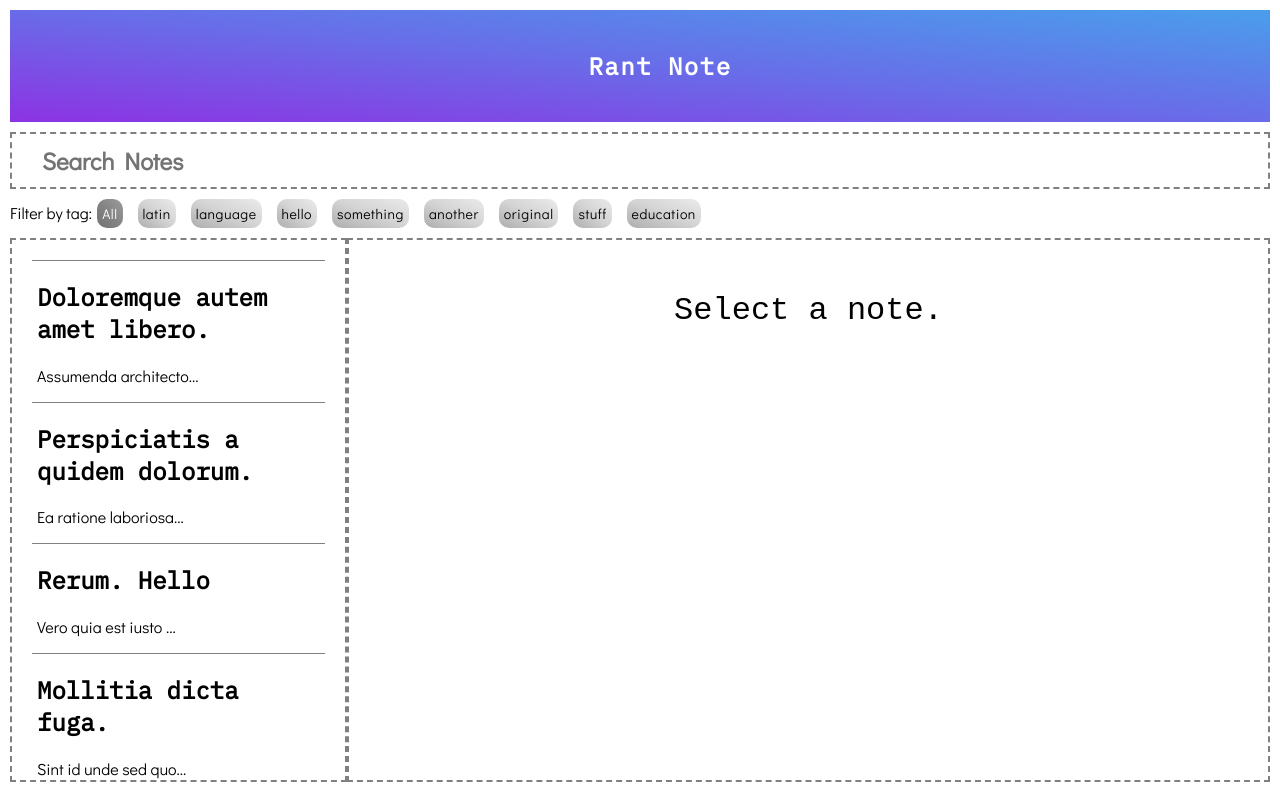
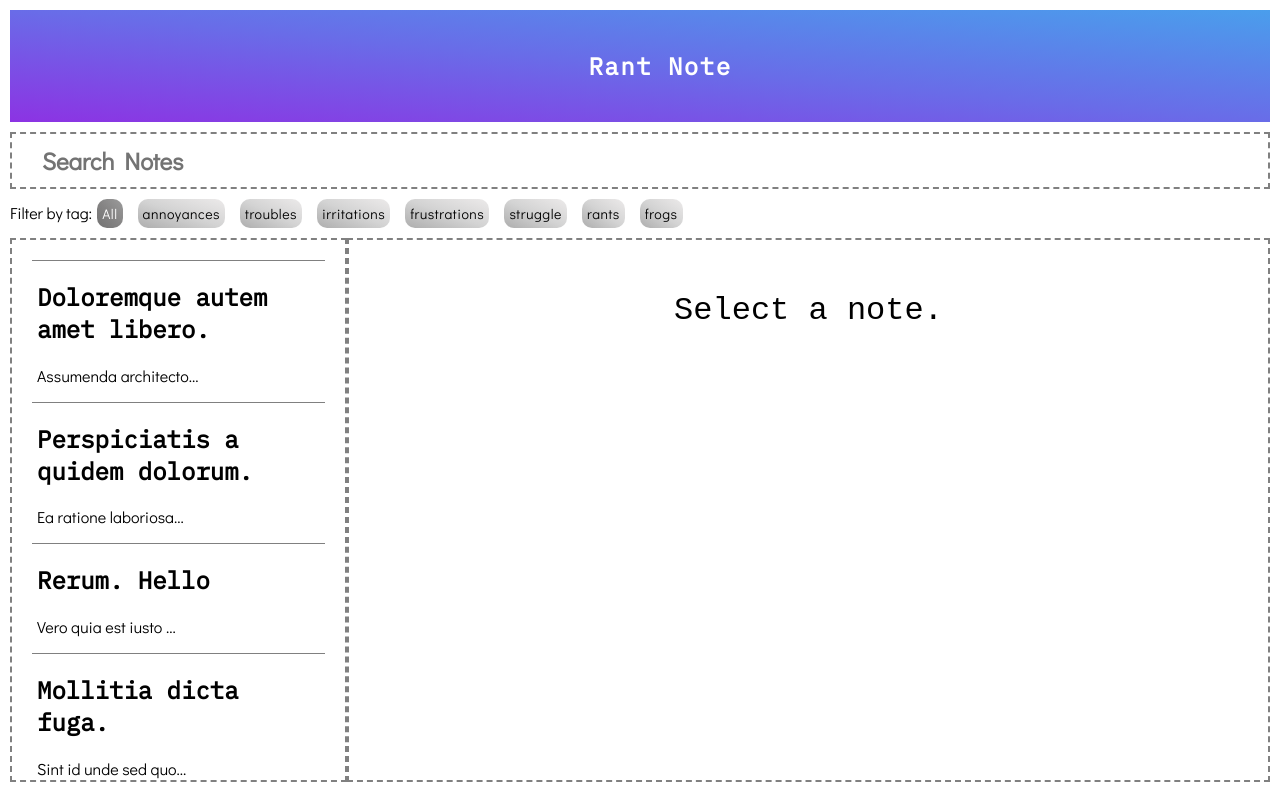
Before and after one commit to 1stofhername/react-rant-note, a React (Create React App) app: page / in a window 1280 px wide. Built offline with nearby package versions, Linux system fonts and the light colour scheme; data requests are answered from the project's data file.

Commit message:
Change default filterTag state from  to All

```diff
--- a/db/db.json
+++ b/db/db.json
@@ -12,7 +12,7 @@
       "title": "Doloremque autem amet libero.",
       "body": "Assumenda architecto dignissimos sunt ex. Dolor corporis officia repellendus. Sit et numquam pariatur accusantium quis possimus maxime sint. Mollitia provident laudantium est adipisci rerum et dolorem eveniet.\n \nLabore consequuntur quo sed sit molestiae magnam laudantium voluptas aut. Velit laudantium natus laboriosam dolore nobis et illum aliquam totam. Odit ut distinctio sunt iusto placeat consequuntur.\n \nModi id ab corporis. Voluptatem ipsam modi nisi non dolores odit dignissimos sint. Fugiat magnam ab nostrum consectetur non praesentium culpa.",
       "tags": [
-        "latin"
+        "annoyances"
       ]
     },
     {
@@ -21,11 +21,7 @@
       "title": "Perspiciatis a quidem dolorum.",
       "body": "Ea ratione laboriosam minima recusandae minus qui ut provident. Ut est non eum eos eveniet. Ipsum sint aut aut dolores et. Fugiat a necessitatibus repellendus.\n \rNihil architecto quis laborum saepe repudiandae ab expedita. Itaque nemo perspiciatis sed asperiores. Quisquam assumenda nulla inventore enim ipsa.\n \rConsequatur quis odio repellendus beatae quidem voluptatem. Molestias pariatur non est architecto consequatur. Earum veniam voluptatem. Voluptatem aut voluptatem ex consequatur qui repellat et perferendis magnam.",
       "tags": [
-        "latin",
-        "language",
-        "hello",
-        "something",
-        "another"
+        "annoyances"
       ]
     },
     {
@@ -34,9 +30,7 @@
       "title": "Rerum. Hello",
       "body": "Vero quia est iusto itaque excepturi aliquid et eaque. Sunt blanditiis rem repellendus et quidem numquam voluptas dolorum. Debitis et sit mollitia distinctio voluptatem voluptatem incidunt deserunt.\n \rAut omnis sit non ratione. Sint non est aut consequuntur et harum dolores quo est. Et non molestiae tempore consequatur qui. Laboriosam fugiat quaerat error.\n \rLaborum ut et culpa repellendus possimus. Sunt nemo impedit eaque ipsa nihil. Id eaque laborum totam neque nihil et aliquam nostrum. Et ea cum ad. Qui consequatur sint aut sit voluptatum eum cupiditate omnis commodi. Optio minus quibusdam ut perferendis atque vel perferendis.",
       "tags": [
-        "latin",
-        "language",
-        "original"
+        "troubles"
       ]
     },
     {
@@ -45,8 +39,8 @@
       "title": "Mollitia dicta fuga.",
       "body": "Sint id unde sed quod quis. Eum natus soluta culpa. Est omnis itaque quis magni inventore. Ea illum et non neque soluta ex necessitatibus. Facere sit repudiandae qui. Assumenda ipsa qui consectetur.\n \rQuaerat ea amet. Rem dolorem repellat culpa at qui qui. Iure eius est assumenda ea minus velit quasi rerum eveniet.\n \rMagni debitis voluptas corporis. Nam officiis earum impedit. Sapiente facere illo assumenda pariatur est optio cupiditate. Architecto iste voluptatibus numquam natus deleniti est.",
       "tags": [
-        "latin",
-        "language"
+        "irritations",
+        "annoyances"
       ]
     },
     {
@@ -55,8 +49,10 @@
       "title": "Recusandae et.",
       "body": "Enim sed facilis. Cumque velit optio rerum qui quis aut impedit optio consequatur. Nobis provident voluptatem omnis sint impedit. Fugit et possimus facilis excepturi assumenda debitis aut eum est. Minima aperiam consequatur rerum quae mollitia accusamus. Accusantium eos et saepe consequatur nostrum voluptate.\n \rSit labore aut minima doloribus enim est sed ea est. Fugiat provident molestias neque sed quia. Nam ipsa et. Quod voluptas fugiat sunt id fugit iusto ratione rem architecto.\n \rModi et quibusdam dolore. Et voluptatem temporibus recusandae. Veniam unde quidem et neque et iusto aliquid nam. Voluptatem eum aspernatur id alias occaecati velit perferendis rerum explicabo. Officiis harum eveniet distinctio. Eius corporis est aliquam doloremque quibusdam molestiae aut voluptate deleniti.",
       "tags": [
-        "latin",
-        "language"
+        "frustrations",
+        "irritations",
+        "annoyances",
+        "struggle"
       ]
     },
     {
@@ -65,8 +61,7 @@
       "title": "Magnam unde qui.",
       "body": "Repellendus est doloremque nam quis natus. Est ipsa et et doloribus. Et rerum inventore sapiente ut. Blanditiis eveniet tenetur. Accusamus excepturi ipsa dolorum in sed dolore velit incidunt. Unde id commodi molestiae recusandae et praesentium est.\n \rEnim consequatur omnis inventore qui. Quibusdam dolores qui maxime sit accusantium vel. Quae corrupti iure nobis voluptas libero minus aliquid facilis qui. Dolor excepturi amet eveniet qui deserunt consequatur dolores error iste. Explicabo pariatur ipsum id. Magnam aspernatur quisquam explicabo quo cumque voluptates consequatur.\n \rId voluptas atque minima et animi dignissimos sint exercitationem. Maxime molestiae non quia autem qui eveniet enim perspiciatis illum. Vero nam distinctio et dolores perferendis. Veniam nobis quis autem praesentium ratione commodi numquam nobis. Sed aliquid quod quod et et.",
       "tags": [
-        "latin",
-        "language"
+        "annoyances"
       ]
     },
     {
@@ -75,8 +70,7 @@
       "title": "Quia assumenda.",
       "body": "Blanditiis sed nostrum ut incidunt. Et aspernatur natus in beatae maxime est. Dolores tenetur dolorem quis nemo eum temporibus quia. Sed velit eum est sit.\n \rVoluptas iusto quis praesentium. Fugiat ratione eaque. Sapiente quos quo vel autem voluptates expedita. Ut ducimus quia omnis et veniam. Minus vitae consequatur.\n \rNihil sint eos nulla ad omnis qui id eos. Ut et ea alias quia nulla. Mollitia laboriosam quo aut itaque aut illo fuga id ex.",
       "tags": [
-        "latin",
-        "language"
+        "annoyances"
       ]
     },
     {
@@ -85,8 +79,7 @@
       "title": "Incidunt delectus.",
       "body": "Labore nihil quibusdam voluptatum ratione odit laboriosam ut vitae. Vero recusandae assumenda est quis. Eaque nesciunt nobis. Omnis illo adipisci unde expedita. Eum doloribus odio culpa et quod alias.\n \rAt rem quae laudantium. Voluptates itaque porro quis eius nam rerum reprehenderit porro. Quo quod nesciunt et sit cupiditate ut. Cumque occaecati iste quo.\n \rAut enim esse deserunt ipsam culpa. Ipsam molestiae aut nam ea distinctio et aliquam nemo. Dolore optio rem provident quo inventore id. Odio vel culpa magni modi eum. Eius nobis id id at quam quia sint voluptates harum.",
       "tags": [
-        "latin",
-        "language"
+        "rants"
       ]
     },
     {
@@ -95,8 +88,7 @@
       "title": "Aperiam delectus aut autem.",
       "body": "Voluptas nostrum quia explicabo molestiae perferendis voluptatem. Error ullam est sed rerum delectus delectus minus laudantium. Expedita quidem non dolor vel est sunt maiores. Velit vel excepturi nihil assumenda atque consequatur consectetur minima vel. Aut consequatur sit dolore consequatur sequi iusto et consectetur. Aut sunt pariatur at quas mollitia.\n \rDeleniti voluptatem quis saepe consequuntur vitae labore ipsam. Et quisquam odio ea aut perferendis rem. Consequuntur sunt possimus ea. Ea harum aut dolorem voluptas et ea consequatur. Eveniet doloribus officiis ducimus autem est dolores maiores et.\n \rSed quia praesentium quae officiis quia delectus qui porro. Ea eum et dolor voluptas. Quos laborum voluptatem voluptas consequatur quas aliquid voluptas quia.",
       "tags": [
-        "latin",
-        "language"
+        "rants"
       ]
     },
     {
@@ -105,19 +97,16 @@
       "title": "Rerum itaque rem.",
       "body": "In alias in rerum dolorem architecto. Molestiae sunt qui. Et aperiam nihil. Nemo et odit ratione eum. Repellendus at sed sunt sed qui itaque ut debitis.\n \rAnimi sunt est incidunt occaecati eum dolores ea. Consectetur explicabo ut temporibus quibusdam non. Voluptatem eius sit. Ut facere possimus id deleniti voluptate. Laboriosam sed quia nihil perferendis in distinctio similique veniam.\n \rVero accusamus rem maxime sunt iste laborum consequatur eos. Aut asperiores ipsum nulla iusto fugit voluptatem delectus. Sint tenetur aut quidem accusamus alias iure earum ipsum culpa. Quo sit architecto.",
       "tags": [
-        "latin",
-        "language",
-        "hello"
+        "annoyances",
+        "irritations"
       ]
     },
     {
       "userId": 1,
-      "title": "default",
+      "title": "Rage inducing circumstances",
       "body": "placeholder",
       "tags": [
-        "something",
-        "stuff",
-        "education"
+        "frustrations"
       ],
       "id": 11
     },
@@ -126,7 +115,7 @@
       "title": "Hello",
       "body": "Here is a note.",
       "tags": [
-        "hello"
+        "frogs"
       ],
       "id": 12
     }
--- a/src/components/NoteContainer.js
+++ b/src/components/NoteContainer.js
@@ -21,6 +21,8 @@ function NoteContainer () {
         return true
       } else if (tagFilter) {
       return note.tags.find(element=>element===tagFilter)
+    } else if (!tagFilter) {
+      setTagFilter("All");
     }
   })
 
```
